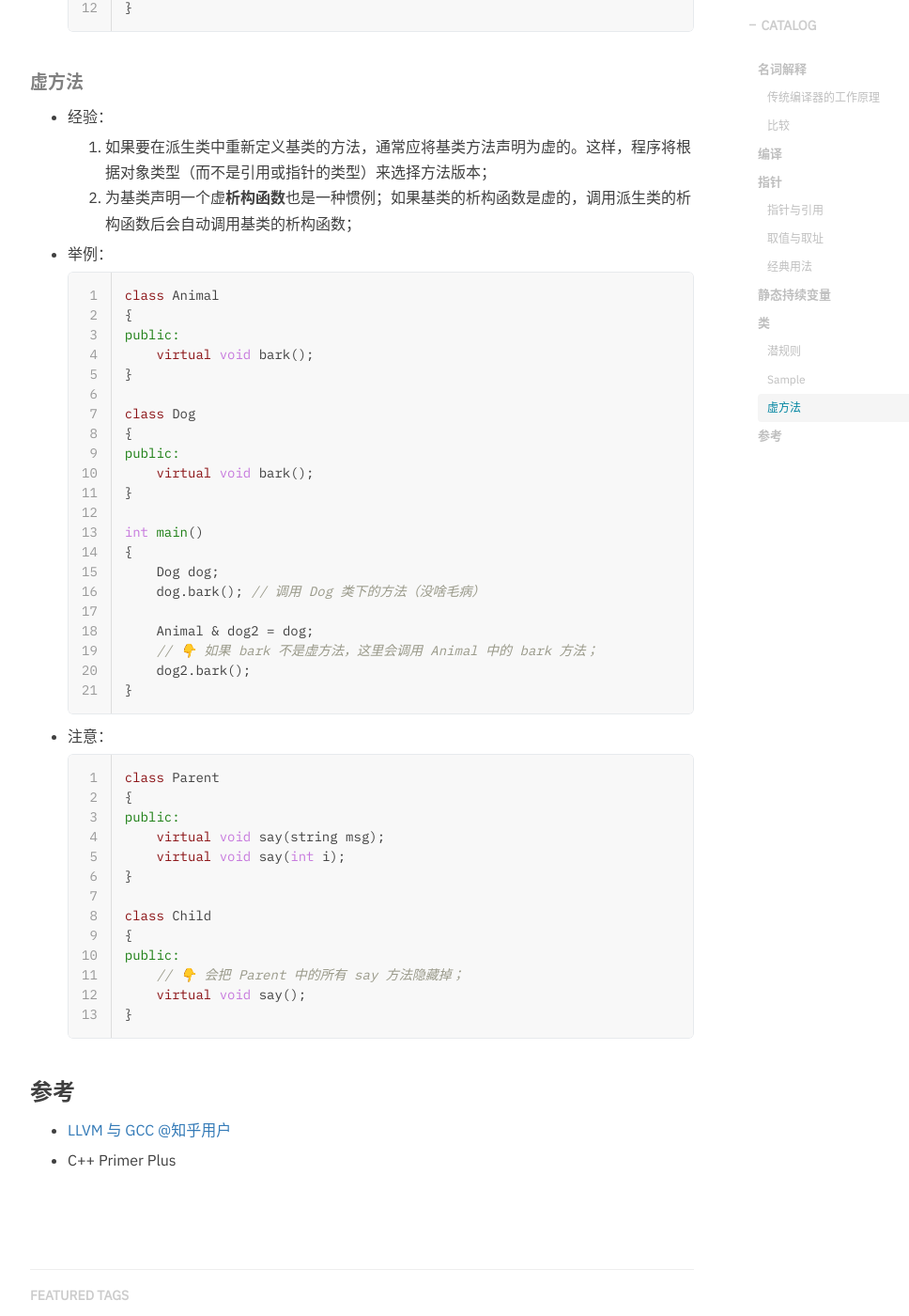
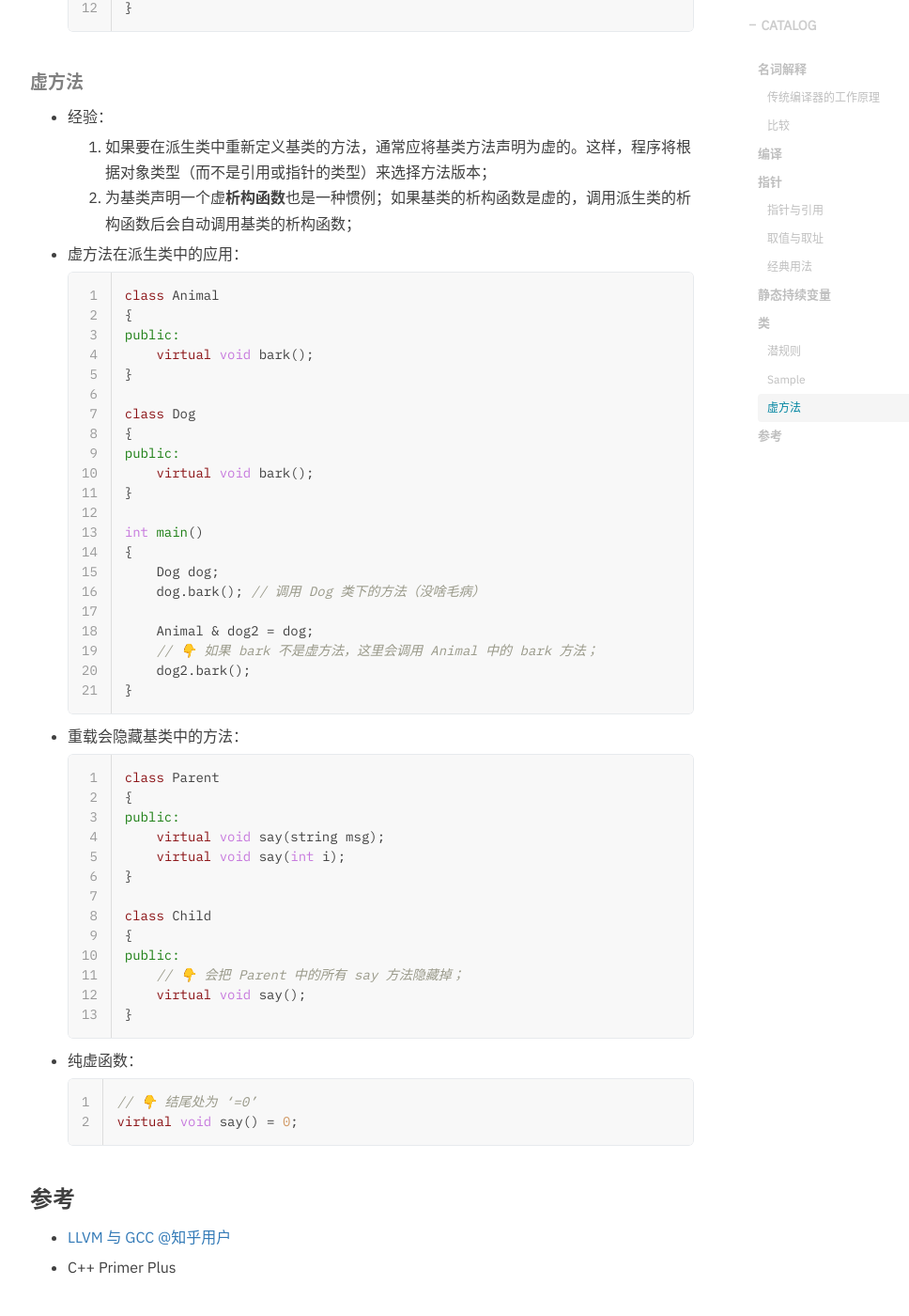
Before and after one commit to hurshi/hurshi.github.io, a Jekyll site: the page built from _posts/2022-02-25-cpp-induction.md, in a window 1280 px wide and 1400 px high, scrolled down 6943 px. Shown: the whole window at 94% size, without its empty margins (233-1201 px from the left). Built offline with Jekyll 4.4.1, drawn with Linux system fonts in a browser that asks for light colours; nearby versions of some CDN libraries; some web fonts are replaced; comment, search, counter and statistics services are not loaded.

Commit message:
fix cpp blog

````diff
--- a/_posts/2022-02-25-cpp-induction.md
+++ b/_posts/2022-02-25-cpp-induction.md
@@ -282,7 +282,7 @@ void func()
   1. 如果要在派生类中重新定义基类的方法，通常应将基类方法声明为虚的。这样，程序将根据对象类型（而不是引用或指针的类型）来选择方法版本；
   2. 为基类声明一个虚**析构函数**也是一种惯例；如果基类的析构函数是虚的，调用派生类的析构函数后会自动调用基类的析构函数；
 
-* 举例：
+* 虚方法在派生类中的应用：
 
   ```cpp
   class Animal
@@ -308,7 +308,7 @@ void func()
   }
   ```
 
-* 注意：
+* 重载会隐藏基类中的方法：
 
   ```cpp
   class Parent
@@ -324,6 +324,13 @@ void func()
       // 👇 会把 Parent 中的所有 say 方法隐藏掉；
       virtual void say();
   }
+  ```
+
+* 纯虚函数：
+
+  ```cpp
+  // 👇 结尾处为 ‘=0’
+  virtual void say() = 0;
   ```
 
 
````
